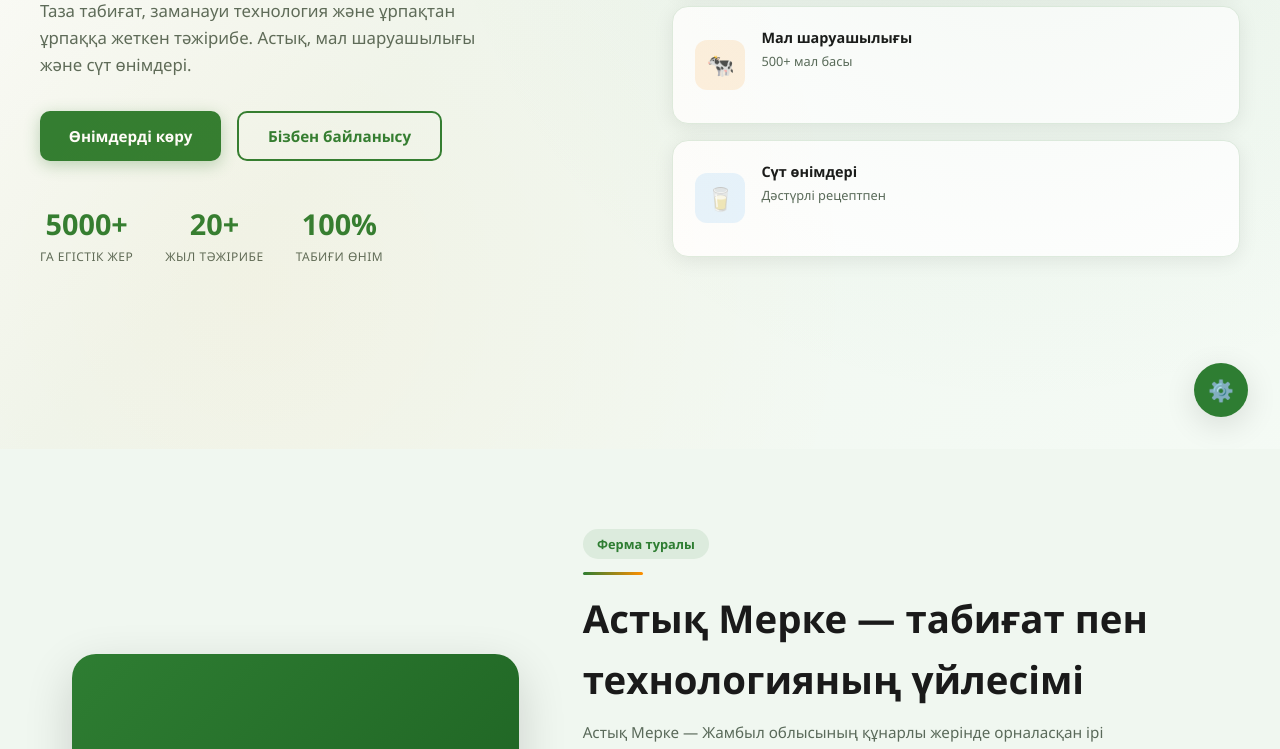
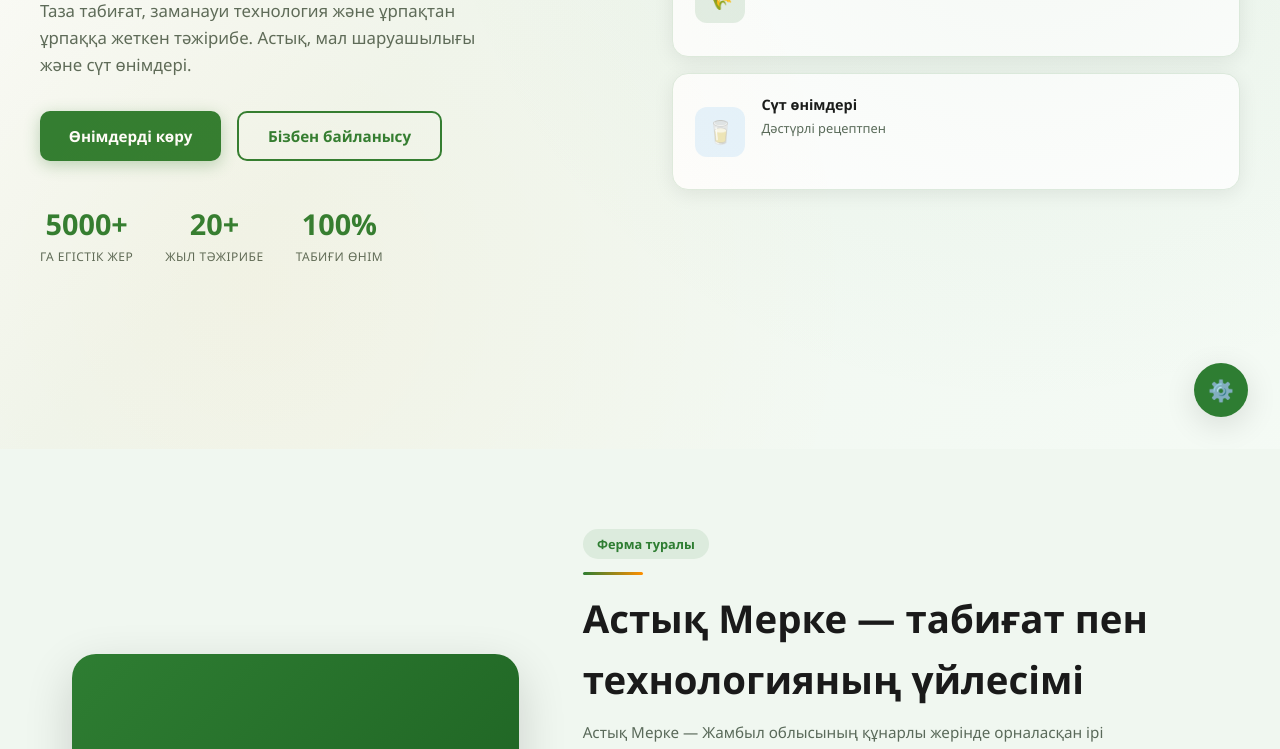
Before and after one commit to yeaska0/merke-agro, a website: page index.html in a window 1280 px wide. Shown: the part 351-1100 px from the top of the page. Drawn offline with Linux system fonts and the light colour scheme.

Commit message:
Remove livestock card from hero

```diff
--- a/index.html
+++ b/index.html
@@ -53,7 +53,6 @@
     </div>
     <div class="hero-visual" id="hero-visual">
       <div class="hvc"><div class="hvi g">🌾</div><div><h3 id="hv1t"></h3><p id="hv1d"></p></div></div>
-      <div class="hvc"><div class="hvi m">🐄</div><div><h3 id="hv2t"></h3><p id="hv2d"></p></div></div>
       <div class="hvc"><div class="hvi d">🥛</div><div><h3 id="hv3t"></h3><p id="hv3d"></p></div></div>
     </div>
   </div>
--- a/js/app.js
+++ b/js/app.js
@@ -90,8 +90,6 @@ function renderHero() {
 
   el('hv1t').textContent = {kk:'Астық өндіру',ru:'Производство зерна',en:'Grain Production'}[L];
   el('hv1d').textContent = {kk:'5000+ га егістік',ru:'5000+ га пашни',en:'5000+ ha arable'}[L];
-  el('hv2t').textContent = {kk:'Мал шаруашылығы',ru:'Животноводство',en:'Livestock'}[L];
-  el('hv2d').textContent = {kk:'500+ мал басы',ru:'500+ голов скота',en:'500+ head'}[L];
   el('hv3t').textContent = {kk:'Сүт өнімдері',ru:'Молочные продукты',en:'Dairy'}[L];
   el('hv3d').textContent = {kk:'Дәстүрлі рецептпен',ru:'По традиционным рецептам',en:'Traditional recipes'}[L];
 
```
